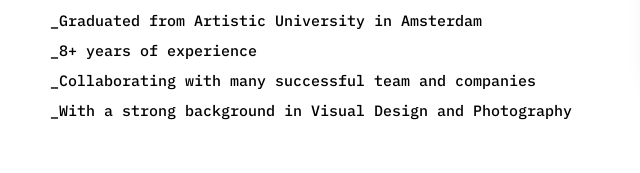
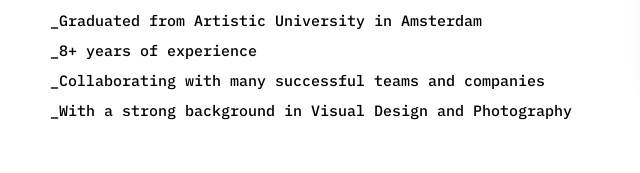
Before and after one commit to Fabianapimentel/fabianaoliveira.github.io, a plain HTML site: page index.html in a window 1280 px wide. Shown: the part 618-791 px from the top of the page, 35-675 px from the left. Drawn offline with Linux system fonts and the light colour scheme; a web font is replaced by a local one.

Commit message:
update experience 2

```diff
--- a/index.html
+++ b/index.html
@@ -29,7 +29,7 @@
         <li>_Graphic & UX designer </li>
         <li>_Graduated from Artistic University in Amsterdam</li>
         <li>_8+ years of experience</li>
-        <li>_Collaborating with many successful team and companies</li>
+        <li>_Collaborating with many successful teams and companies</li>
         <li>_With a strong background in Visual Design and Photography</li>
       </ul>
       <a class="button" href="#">add me on linkedin</a>
```
